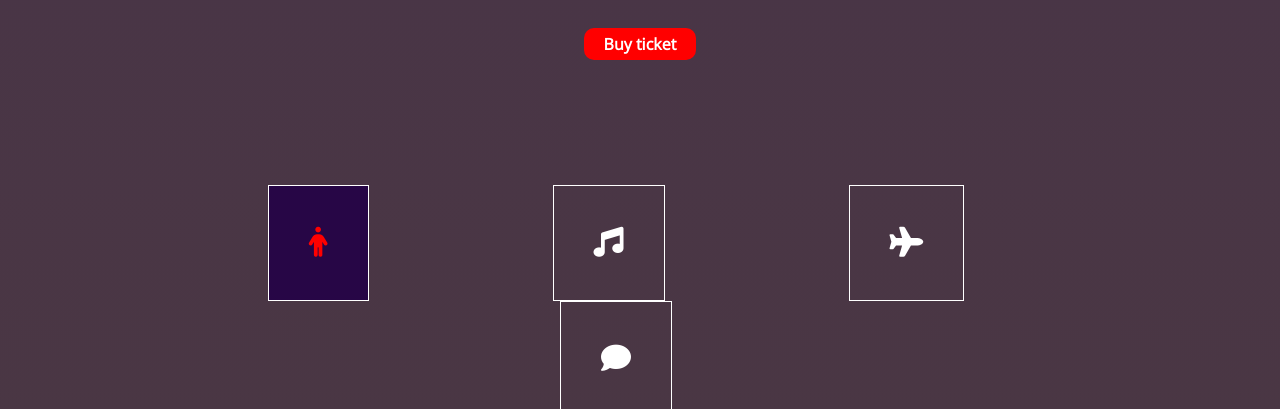
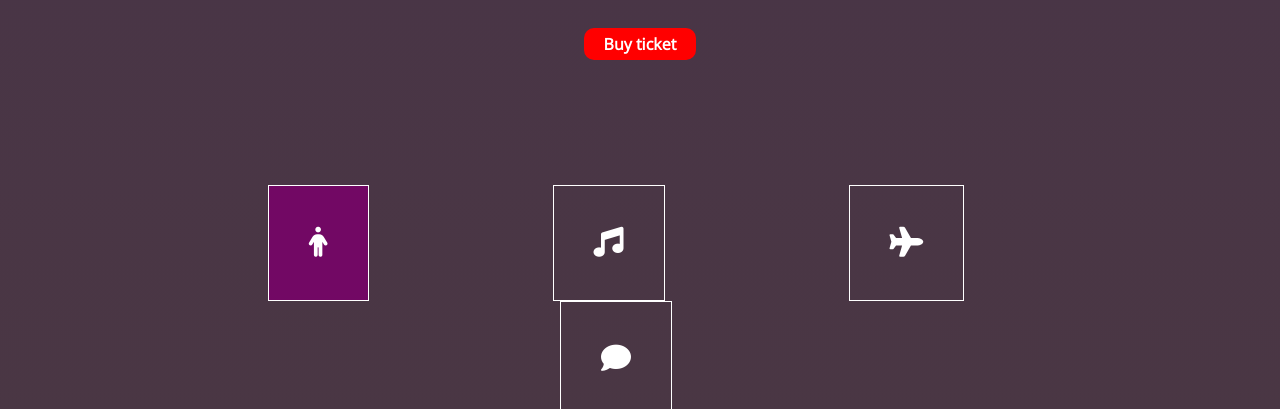
Before and after one commit to lemankasumova/Template, a plain HTML site: page index.html in a window 1280 px wide. In both pictures the pointer is over the item 318 px from the left and 526 px from the top of the page. Shown: the part 283-692 px from the top of the page. Drawn offline with nearby package versions, Linux system fonts and the light colour scheme.

Commit message:
little changing

```diff
--- a/assets/CSS/style.css
+++ b/assets/CSS/style.css
@@ -98,8 +98,7 @@ body {
     transition: 0.5s;
 }
 .icon ul li:hover {
-    background-color: rgb(39, 6, 70);
-    color: red;
+    background-color: rgb(114, 8, 100);
 }
 .icon {
     width: 90%;
```
